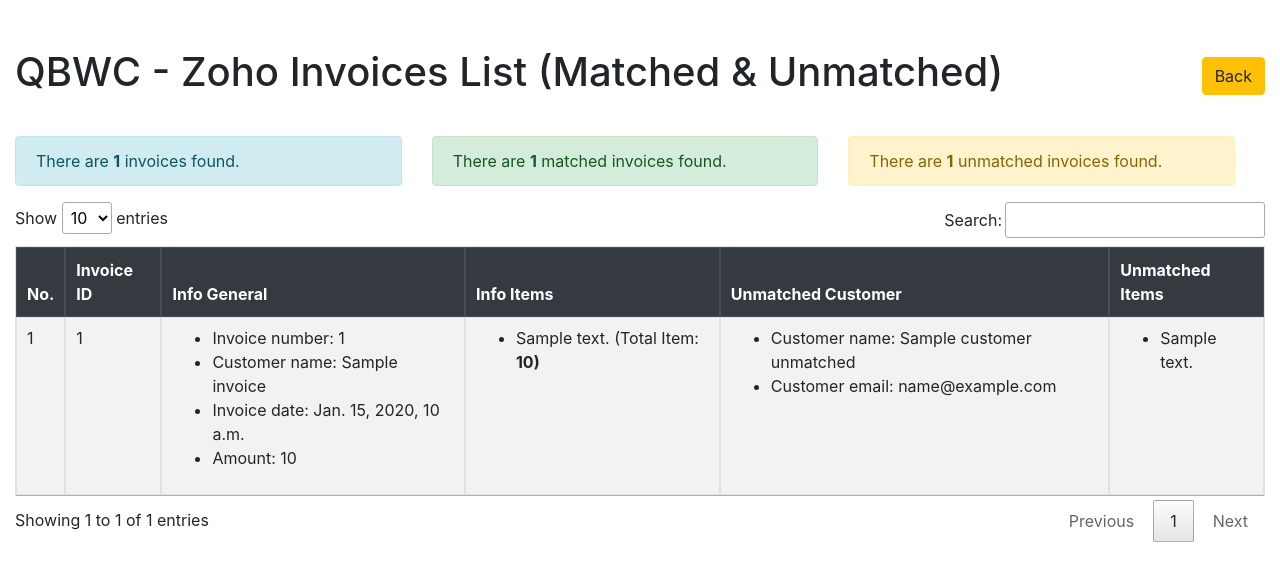
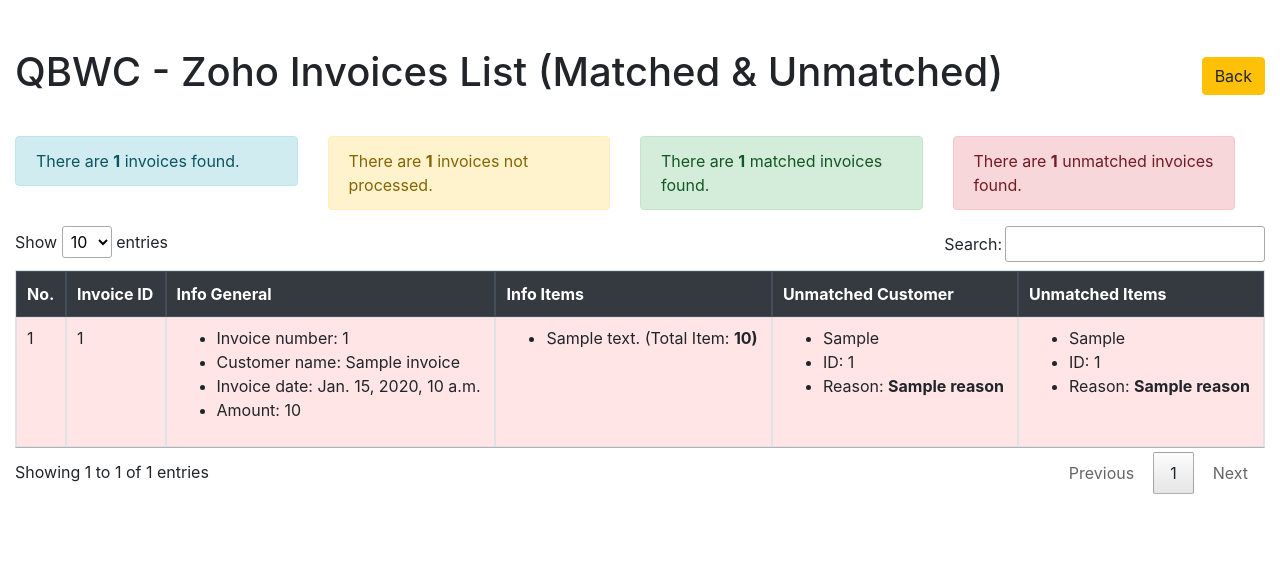
Before and after one commit to robertcnws/api_qbwc_zoho, a Django app: template api_quickbook_soap/templates/api_quickbook_soap/matched_invoices.html in a window 1280 px wide. Shown: the top 581 px of the page. Run offline with Django 5.2, Linux system fonts and the light colour scheme; the template is opened without the code that fills it: most values are stand-ins (such as "Sample title", 1, 10 or a date in 2020); some libraries are stand-ins or nearby versions.

Commit message:
chore: Update matched_invoices view to calculate unmatched_number correctly

```diff
--- a/api_quickbook_soap/templates/api_quickbook_soap/matched_invoices.html
+++ b/api_quickbook_soap/templates/api_quickbook_soap/matched_invoices.html
@@ -19,18 +19,23 @@
 
         <div class="row mt-3">
             <div class="row col-12">
-                <div class="col-4">
+                <div class="col-3">
                     <p class="alert alert-info">
                         There are <b>{{ invoices|length }}</b> invoices found.
                     </p>
                 </div>
-                <div class="col-4">
+                <div class="col-3">
+                    <p class="alert alert-warning">
+                        There are <b>{{ unprocessed_number }}</b> invoices not processed.
+                    </p>
+                </div>
+                <div class="col-3">
                     <p class="alert alert-success">
                         There are <b>{{ matched_number }}</b> matched invoices found.
                     </p>
                 </div>
-                <div class="col-4">
-                    <p class="alert alert-warning">
+                <div class="col-3">
+                    <p class="alert alert-danger">
                         There are <b>{{ unmatched_number }}</b> unmatched invoices found.
                     </p>
                 </div>
@@ -54,7 +59,13 @@
                         </thead>
                         <tbody>
                             {% for invoice in invoices %}
-                            <tr>
+                            {% if invoice.customer_unmatched or invoice.items_unmatched %}
+                                <tr style="background-color: rgba(255, 0, 0, 0.1);">
+                            {% elif invoice.inserted_in_qb %}
+                                <tr style="background-color: rgba(0, 255, 0, 0.1);">
+                            {% else %}
+                                <tr style="background-color: rgba(255, 255, 0, 0.1);">
+                            {% endif %}
                                     <td>{{ forloop.counter }}</td>
                                     <td>{{ invoice.invoice_id }}</td>
                                     <td>
@@ -75,22 +86,31 @@
                                     <td>
                                         {% if invoice.customer_unmatched %}
                                             <ul>
-                                            <li>Customer name: {{ invoice.customer_unmatched.name }}</li>
-                                            <li>Customer email: {{ invoice.customer_unmatched.email }}</li>
+                                               {% for item in invoice.customer_unmatched %}
+                                                    <li>{{ item.zoho_customer_unmatched }}</li>
+                                                    <li>ID: {{ item.zoho_customer_id }}</li>
+                                                    <li>Reason: <b>{{ item.reason }}</b></li>
+                                                {% endfor %}
                                             </ul>
+                                        {% elif not invoice.inserted_in_qb %}
+                                            <p class="alert alert-warning" style="text-align: center;">Not processed</p>
                                         {% else %}
-                                        <p class="alert alert-success">Matched</p>
+                                            <p class="alert alert-success" style="text-align: center;"><b>Matched</b></p>
                                         {% endif %}
                                     </td>
                                     <td>
                                         {% if invoice.items_unmatched %}
                                             <ul>
                                                 {% for item in invoice.items_unmatched %}
-                                                <li>{{ item.description }}</li>
+                                                    <li>{{ item.zoho_item_unmatched }}</li>
+                                                    <li>ID: {{ item.zoho_item_id }}</li>
+                                                    <li>Reason: <b>{{ item.reason }}</b></li>
                                                 {% endfor %}
                                             </ul>
+                                        {% elif not invoice.inserted_in_qb %}
+                                            <p class="alert alert-warning" style="text-align: center;">Not processed</p>
                                         {% else %}
-                                        <p class="alert alert-success">Matched</p>
+                                            <p class="alert alert-success" style="text-align: center;"><b>Matched</b></p>
                                         {% endif %}
                                     </td>
                                 </tr>
--- a/api_quickbook_soap/views.py
+++ b/api_quickbook_soap/views.py
@@ -174,12 +174,16 @@ def matched_invoices(request):
 
     invoices = ZohoFullInvoice.objects.all()
     matched_number = len([invoice for invoice in invoices if invoice.inserted_in_qb])
-    unmatched_number = len(invoices) - matched_number
+    total_items_unmatched = len([invoice for invoice in invoices if len(invoice.items_unmatched) > 0])
+    total_customers_unmatched = len([invoice for invoice in invoices if len(invoice.customer_unmatched) > 0])
+    unmatched_number = max(total_items_unmatched, total_customers_unmatched)
+    unprocessed_number = len([invoice for invoice in invoices if not invoice.inserted_in_qb]) - unmatched_number
 
     context = {
         'invoices': invoices,
         'matched_number': matched_number,
         'unmatched_number': unmatched_number,
+        'unprocessed_number': unprocessed_number,
     }
     return render(request, 'api_quickbook_soap/matched_invoices.html', context=context)
 
```
Also changed, not shown: api_quickbook_soap/soap_service.py (+47 -44 lines). Lines whose indentation alone changed are shown as unchanged.
